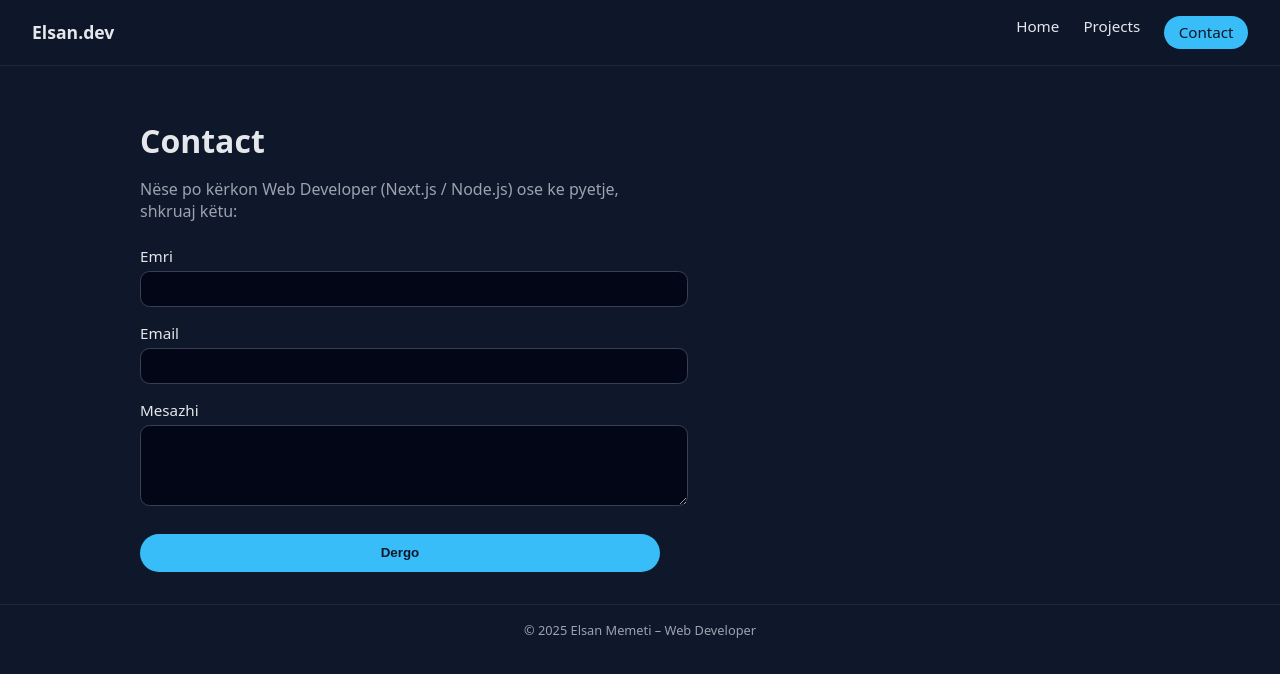
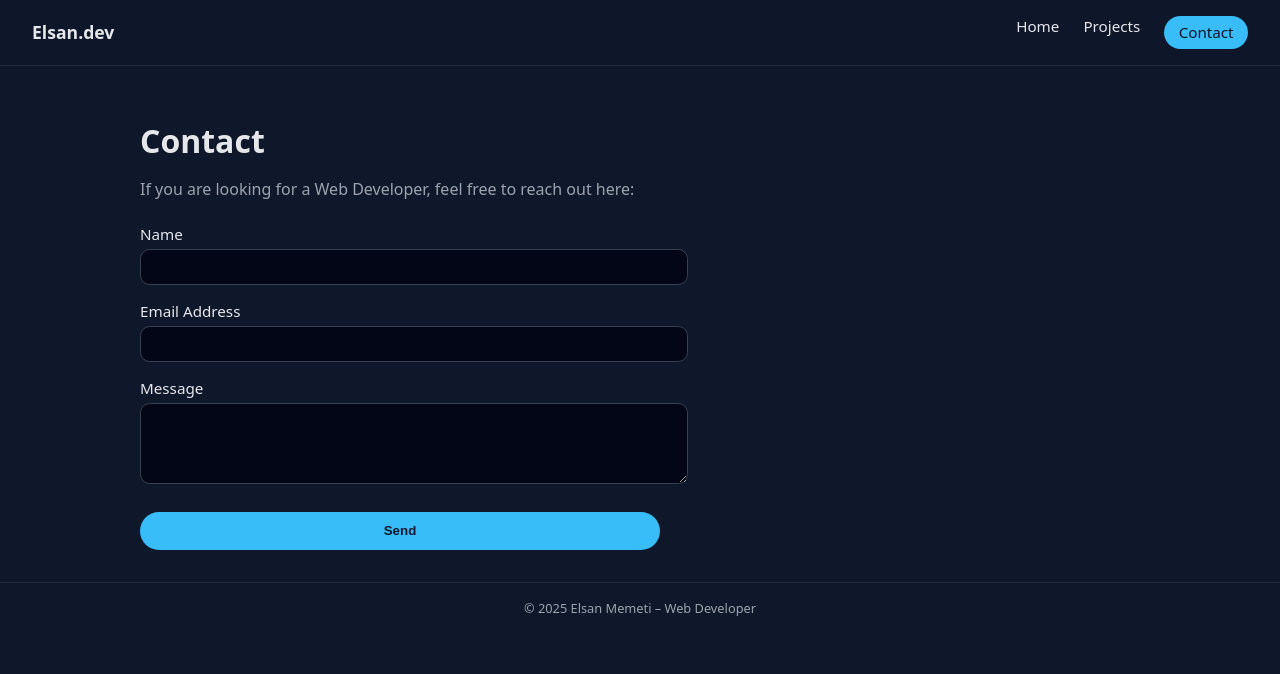
Before and after one commit to Elsani/elsan-portfolio, a Next.js app: page /contact in a window 1280 px wide. Shown: the top 674 px of the page. Built offline with nearby package versions, Linux system fonts and the light colour scheme.

Commit message:
editing contact

```diff
--- a/app/contact/page.js
+++ b/app/contact/page.js
@@ -35,8 +35,7 @@ export default function ContactPage() {
     <div style={{ maxWidth: "520px" }}>
       <h1 style={{ fontSize: "2rem", marginBottom: "1rem" }}>Contact</h1>
       <p style={{ color: "#9ca3af", marginBottom: "1.5rem" }}>
-        Nëse po kërkon Web Developer (Next.js / Node.js) ose ke pyetje, shkruaj
-        këtu:
+        If you are looking for a Web Developer, feel free to reach out here:
       </p>
 
       <form
@@ -44,7 +43,7 @@ export default function ContactPage() {
         style={{ display: "grid", gap: "1rem", fontSize: "0.95rem" }}
       >
         <div>
-          <label>Emri</label>
+          <label>Name</label>
           <input
             name="name"
             required
@@ -60,7 +59,7 @@ export default function ContactPage() {
           />
         </div>
         <div>
-          <label>Email</label>
+          <label>Email Address</label>
           <input
             name="email"
             type="email"
@@ -77,7 +76,7 @@ export default function ContactPage() {
           />
         </div>
         <div>
-          <label>Mesazhi</label>
+          <label>Message</label>
           <textarea
             name="message"
             rows={4}
@@ -108,7 +107,7 @@ export default function ContactPage() {
             cursor: "pointer",
           }}
         >
-          Dergo
+          Send
         </button>
 
         {status && (
--- a/app/page.js
+++ b/app/page.js
@@ -85,7 +85,7 @@ export default function HomePage() {
             }}
           >
             <Image
-              src="/profile.jpg" // vendose një foto në /public me këtë emër
+              src="/public/Profile.jpg" // vendose një foto në /public me këtë emër
               alt="Elsan Memeti"
               fill
               style={{ objectFit: "cover" }}
```
